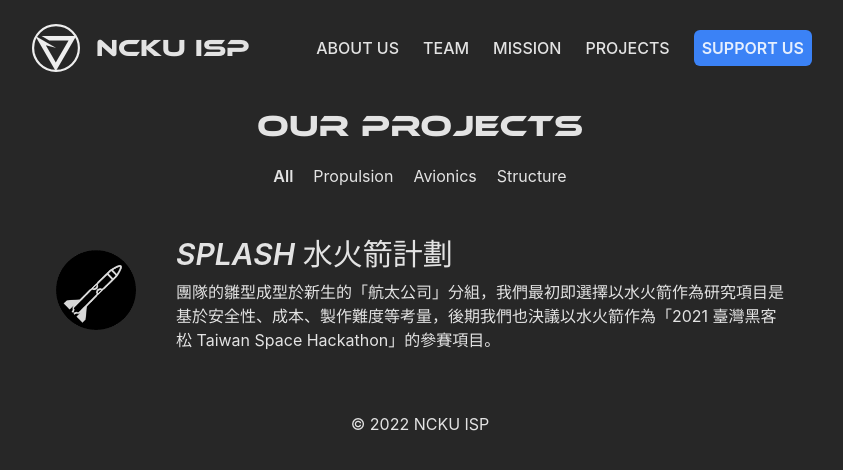
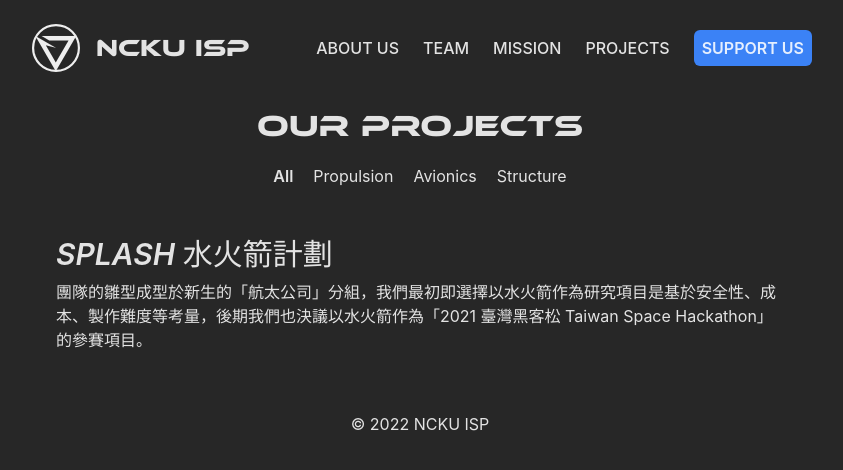
Before and after one commit to wilicw/NCKU-ISP.github.io, a React (Vite) app: page /projects in a window 1280 px wide. Shown: the top 470 px of the page, without its empty margins (220-1063 px from the left). Built offline with nearby package versions, Linux system fonts and the light colour scheme.

Commit message:
change(projects): remove image and row-reverse

```diff
--- a/src/routers/Projects.jsx
+++ b/src/routers/Projects.jsx
@@ -23,10 +23,10 @@
           {
             projects_list.filter((p) => filter == p.teams).map((p, i) =>
               <Link
-                className={`flex gap-10 items-center rounded-xl p-5 hover:outline outline-2 ${(i % 2) && 'flex-row-reverse'}`}
+                className={`flex gap-10 items-center rounded-xl p-5 hover:outline outline-2 ${true && 'flex-row-reverse'}`}
                 to={p.url}
               >
-                <img src={p.cover} className="h-20" alt="" />
+                {/* <img src={p.cover} className="h-20" alt="" /> */}
                 <div>
                   <div className='text-left text-3xl font-semibold grow italic my-2'>{p.name}</div>
                   <p className="text-left hidden md:block">{p.description}</p>
```
